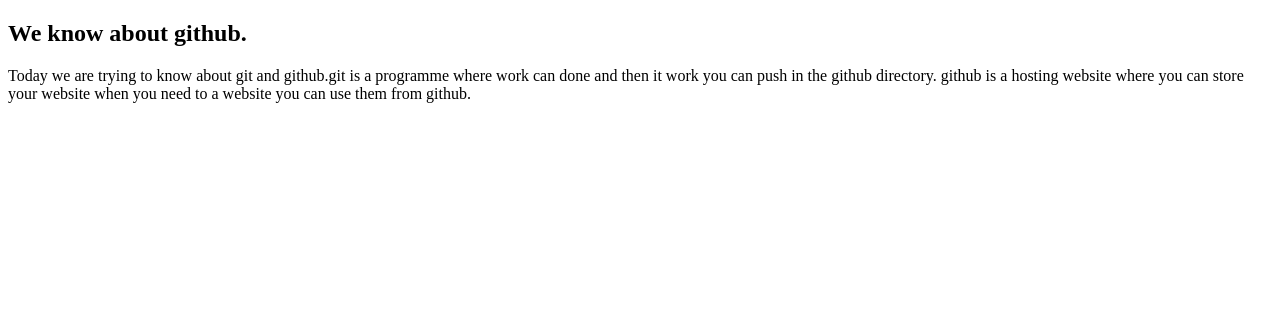
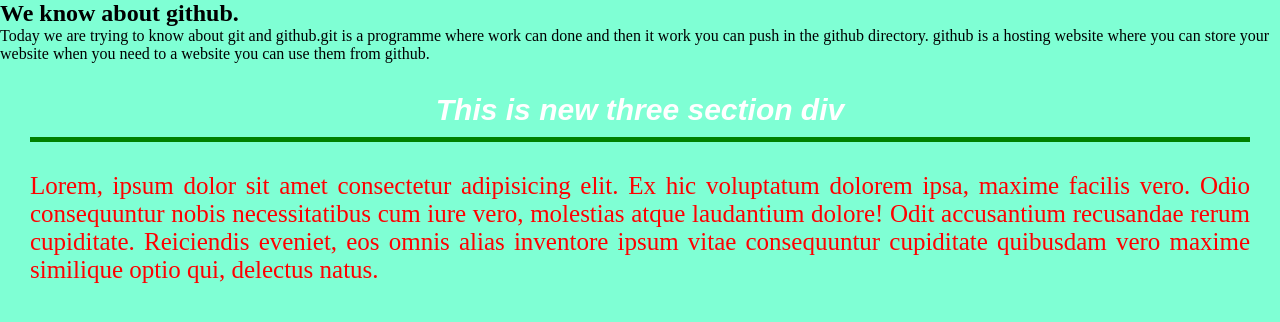
Before and after one commit to sharifalam88/batch-9-practics-1-website, a plain HTML site: page practics.html in a window 1280 px wide. Drawn offline with Linux system fonts and the light colour scheme.

Commit message:
new section completed

```diff
--- a/practics.html
+++ b/practics.html
@@ -4,9 +4,15 @@
     <meta charset="UTF-8">
     <meta name="viewport" content="width=device-width, initial-scale=1.0">
     <title>Explore git and github</title>
+    <link rel="stylesheet" href="style.css">
 </head>
 <body>
     <h2>We know about github.</h2>
     <p>Today we are trying to know about git and github.git is a programme where work can done and then it work you can push in the github directory. github is a hosting website where you can store your website when you need to a website you can use them from github.</p>
+
+    <div id="new-section">
+        <h3>This is new three section div</h3>
+        <p>Lorem, ipsum dolor sit amet consectetur adipisicing elit. Ex hic voluptatum dolorem ipsa, maxime facilis vero. Odio consequuntur nobis necessitatibus cum iure vero, molestias atque laudantium dolore! Odit accusantium recusandae rerum cupiditate. Reiciendis eveniet, eos omnis alias inventore ipsum vitae consequuntur cupiditate quibusdam vero maxime similique optio qui, delectus natus.</p>
+    </div>
 </body>
 </html>
--- /dev/null
+++ b/style.css
@@ -0,0 +1,27 @@
+*{
+    margin:0;
+    padding:0;
+}
+body{
+    background-color:aquamarine;
+}
+#new-section{
+
+    margin:20px 30px;
+}
+#new-section h3{
+    text-align:center;
+    font-family:arial;
+    font-weight:bold;
+    font-style:italic;
+    color:#ffffff;
+    font-size:30px;
+    border-bottom: 5px solid green;
+    padding:10px 0px;
+    margin-bottom:30px;
+}
+#new-section p{
+    text-align:justify;
+    color:red;
+    font-size:25px;
+}
```
